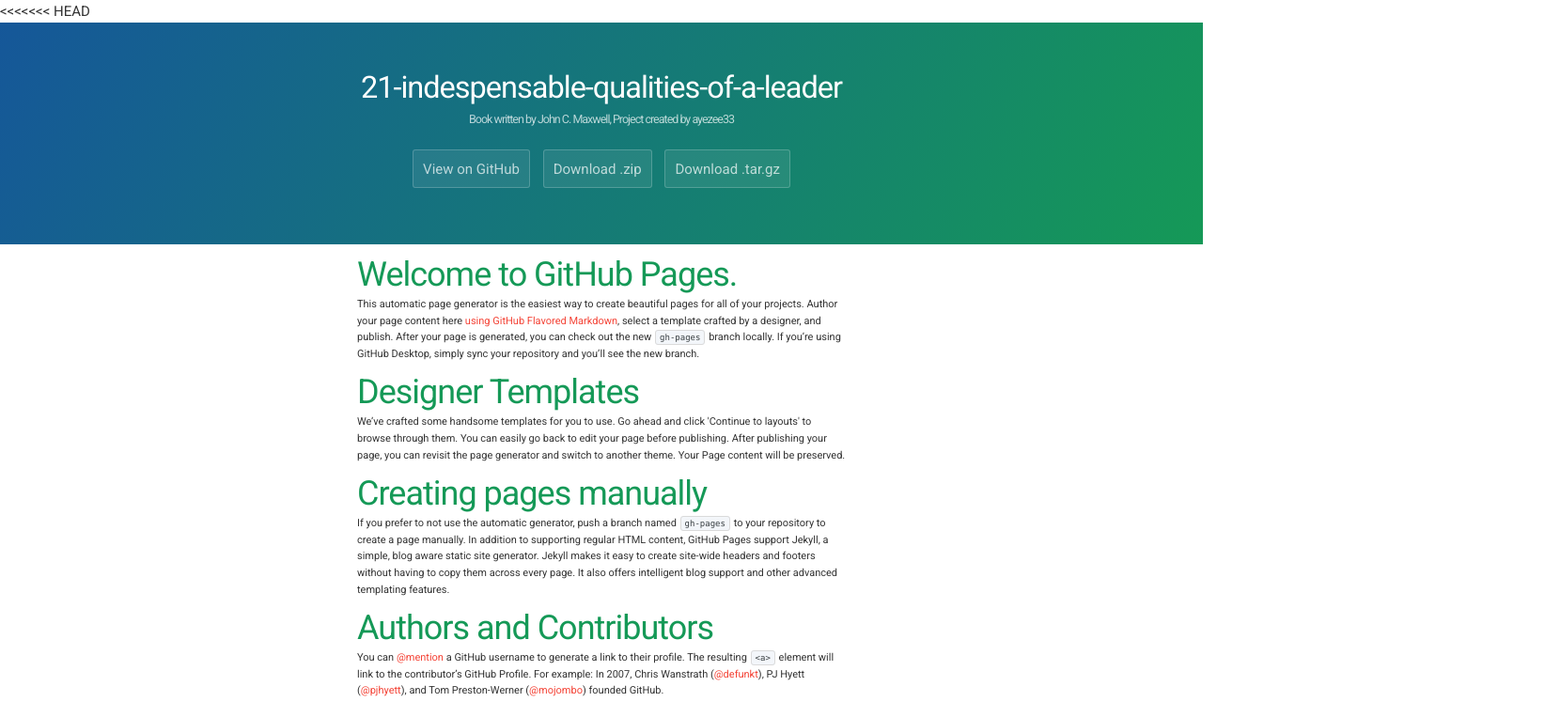
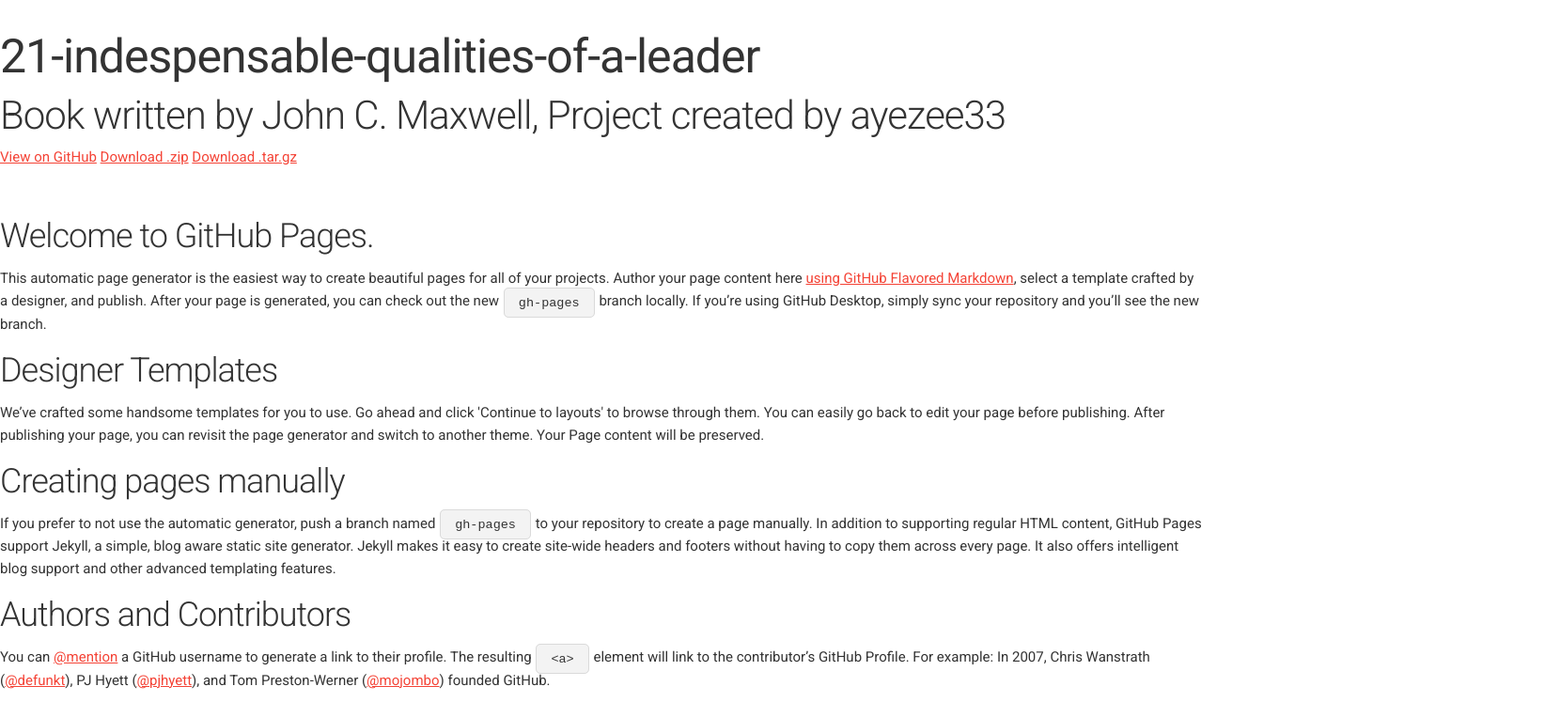
Before and after one commit to ayezee33/21-indespensable-qualities-of-a-leader, a website: page index.html in a window 1280 px wide. Shown: the top 747 px of the page at 94% size, 1660 px wide, since content can reach past the window. Drawn offline with nearby package versions, Linux system fonts and the light colour scheme.

Commit message:
Updated index

```diff
--- a/index.html
+++ b/index.html
@@ -1,5 +1,4 @@
 <!DOCTYPE html>
-<<<<<<< HEAD
 <html lang="en-us">
   <head>
     <meta charset="UTF-8">
@@ -7,8 +6,6 @@
     <meta name="viewport" content="width=device-width, initial-scale=1">
     <link rel="stylesheet" type="text/css" href="stylesheets/normalize.css" media="screen">
     <link href='https://fonts.googleapis.com/css?family=Open+Sans:400,700' rel='stylesheet' type='text/css'>
-    <link rel="stylesheet" type="text/css" href="stylesheets/stylesheet.css" media="screen">
-    <link rel="stylesheet" type="text/css" href="stylesheets/github-light.css" media="screen">
   </head>
   <body>
     <section class="page-header">
```
